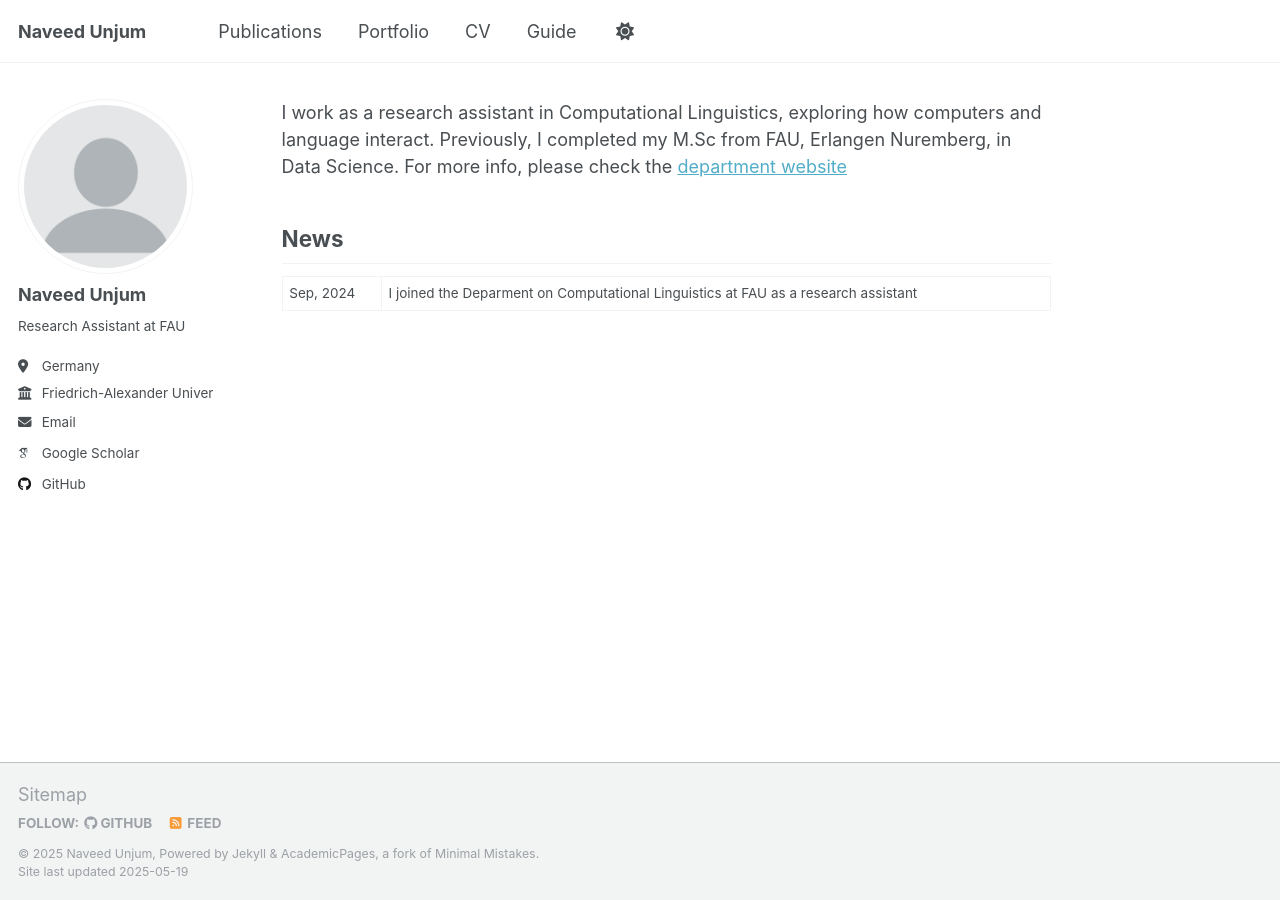
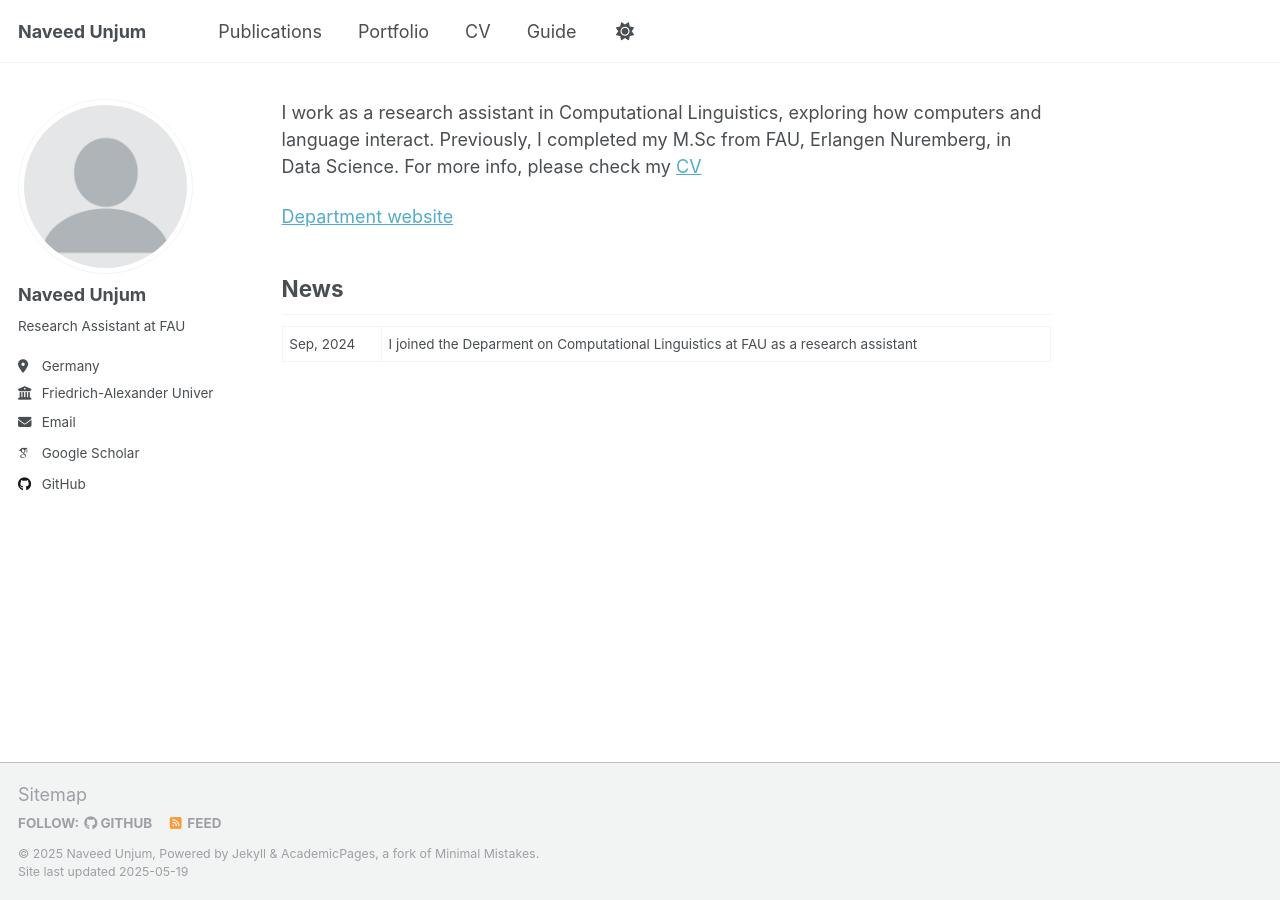
Before and after one commit to naveedunjum/naveedunjum.github.io, a Jekyll site: the page built from _pages/about.md, in a window 1280 px wide. Built offline with Jekyll 4.4.1, drawn with Linux system fonts in a browser that asks for light colours; some web fonts are replaced.

Commit message:
Update about.md

```diff
--- a/_pages/about.md
+++ b/_pages/about.md
@@ -10,7 +10,10 @@ redirect_from:
 ---
 
 I work as a research assistant in Computational Linguistics, exploring how computers and language interact. Previously, I completed my M.Sc from FAU, Erlangen Nuremberg, in Data Science.
-For more info, please check the [department website](https://www.linguistik.phil.fau.de/)
+For more info, please check my [CV](/cv/)
+
+
+[Department website](https://www.linguistik.phil.fau.de/)
 
 
 ## News
```
